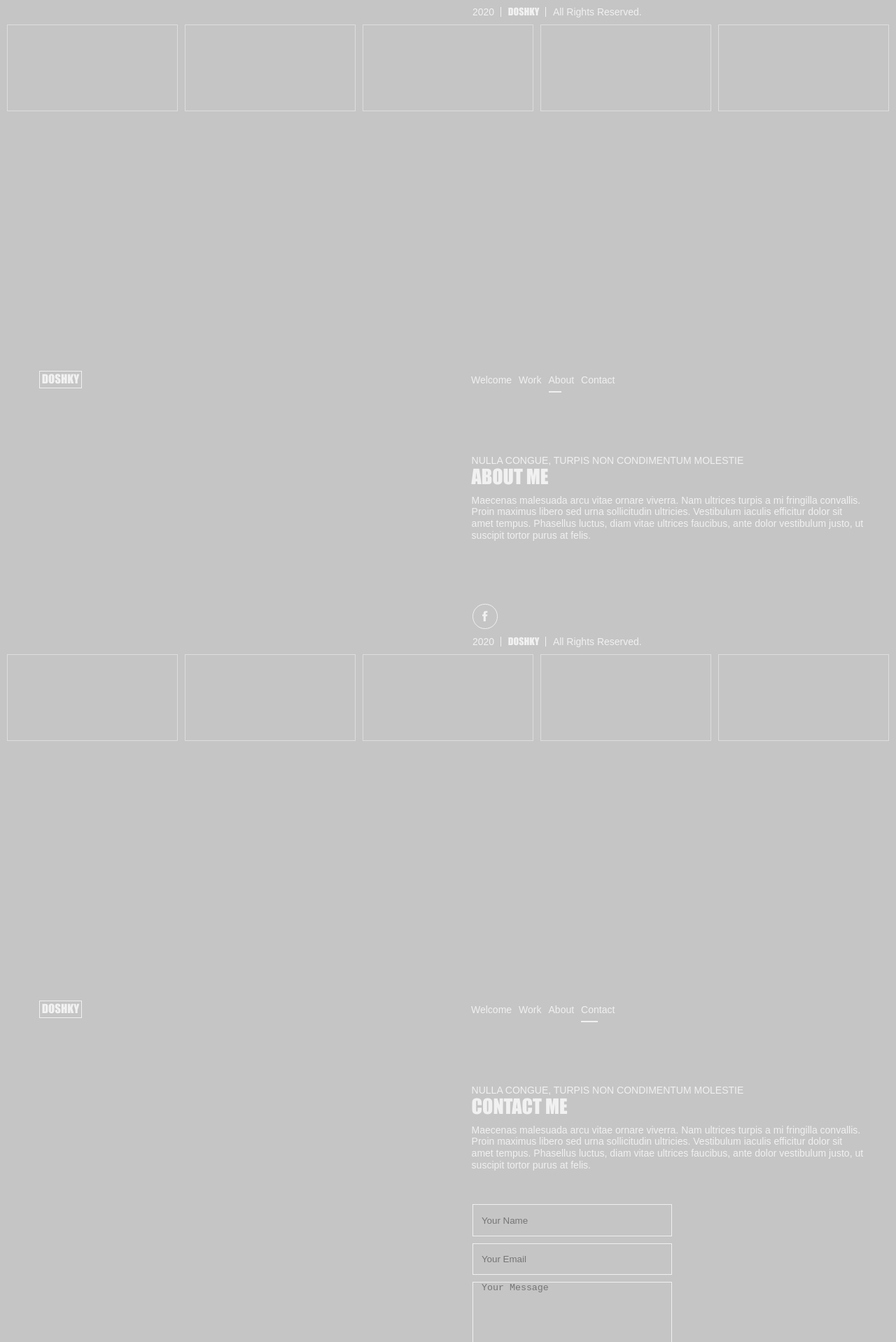
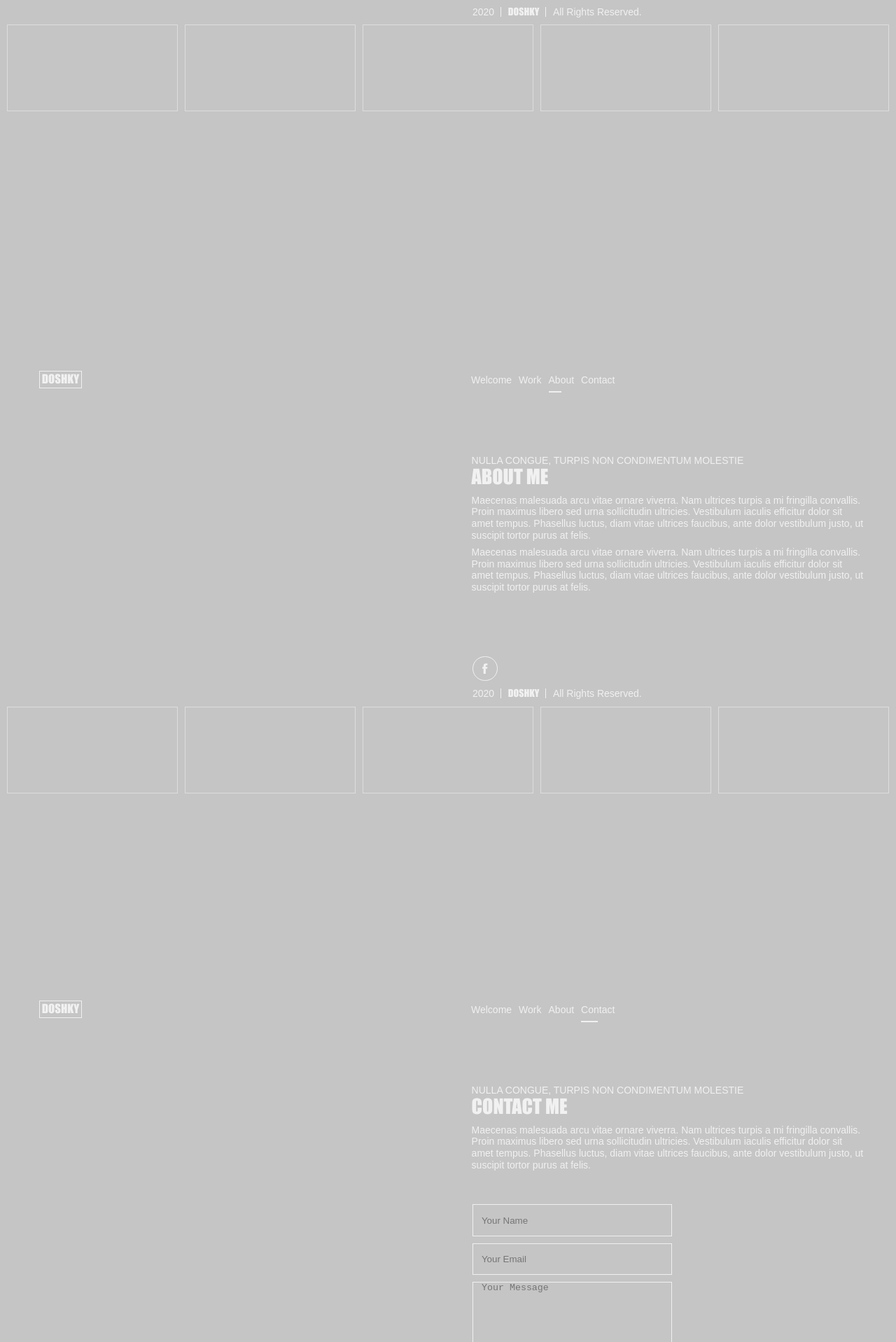
Before and after one commit to doshky/doshky.com, a Jekyll site: the page built from index.html, in a window 1280 px wide. Shown: the part 1330-3248 px from the top of the page at 70% size. Built offline with Jekyll 4.4.1, drawn with Linux system fonts in a browser that asks for light colours.

Commit message:
Section text max height removed because of the new page navigation style

```diff
--- a/_data/pages/03-about.json
+++ b/_data/pages/03-about.json
@@ -19,6 +19,10 @@
 		"text": [
 			{
 				"text": "Maecenas malesuada arcu vitae ornare viverra. Nam ultrices turpis a mi fringilla convallis. Proin maximus libero sed urna sollicitudin ultricies. Vestibulum iaculis efficitur dolor sit amet tempus. Phasellus luctus, diam vitae ultrices faucibus, ante dolor vestibulum justo, ut suscipit tortor purus at felis."
+			},
+
+			{
+				"text": "Maecenas malesuada arcu vitae ornare viverra. Nam ultrices turpis a mi fringilla convallis. Proin maximus libero sed urna sollicitudin ultricies. Vestibulum iaculis efficitur dolor sit amet tempus. Phasellus luctus, diam vitae ultrices faucibus, ante dolor vestibulum justo, ut suscipit tortor purus at felis."
 			}
 		],
 
--- a/assets/css/section.css
+++ b/assets/css/section.css
@@ -108,7 +108,8 @@
 
 .section .text-content {
 	/* box-sizing: border-box;  */
-	max-width: 40rem; max-height: 20rem; overflow: auto;
+	max-width: 40rem;
+	/* max-height: 20rem; overflow: auto;  */
 	padding: 2.4rem;
 	/* margin-bottom: 3.5rem;  */
 	/* margin-left: 50%;   */
```
